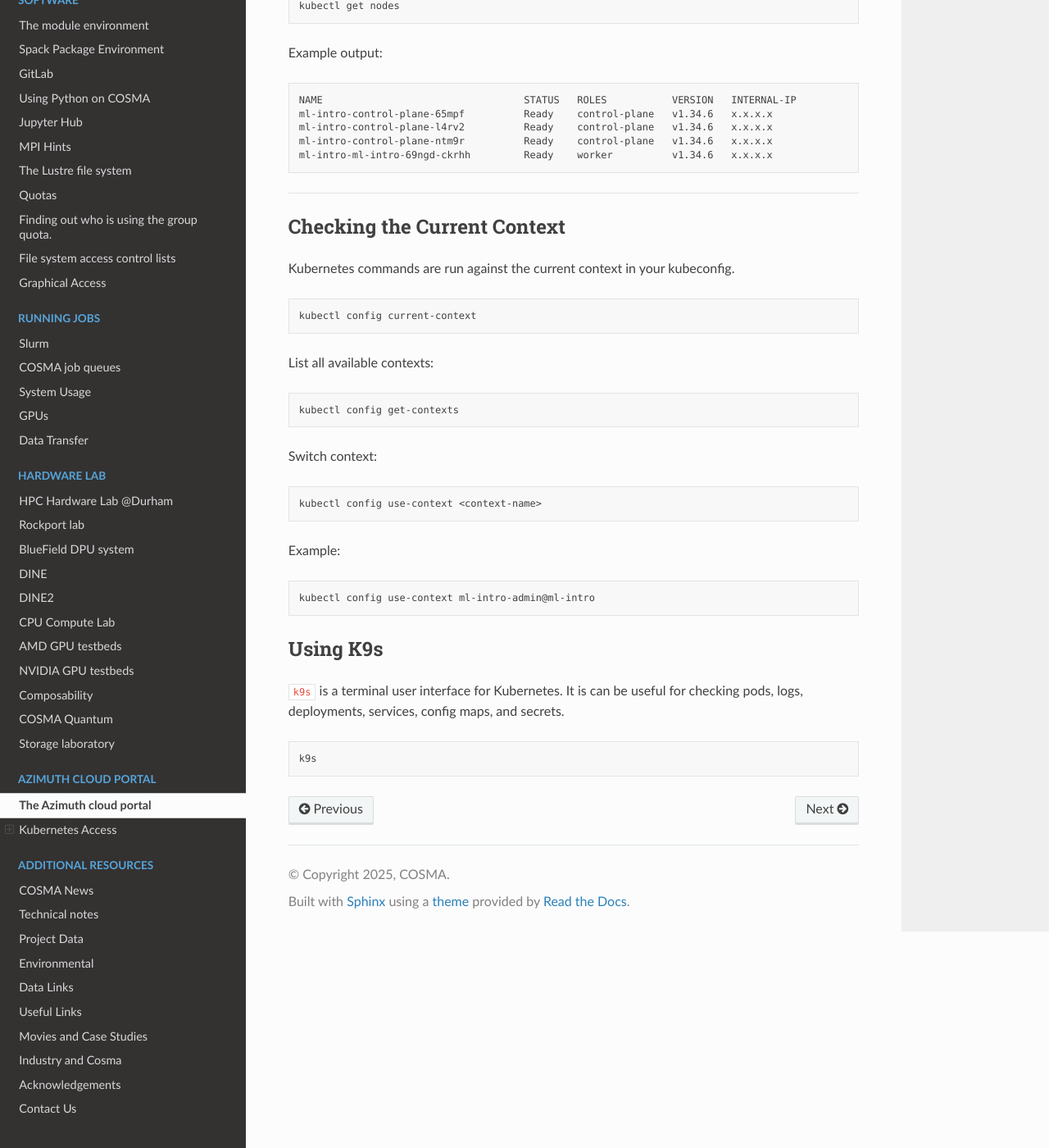
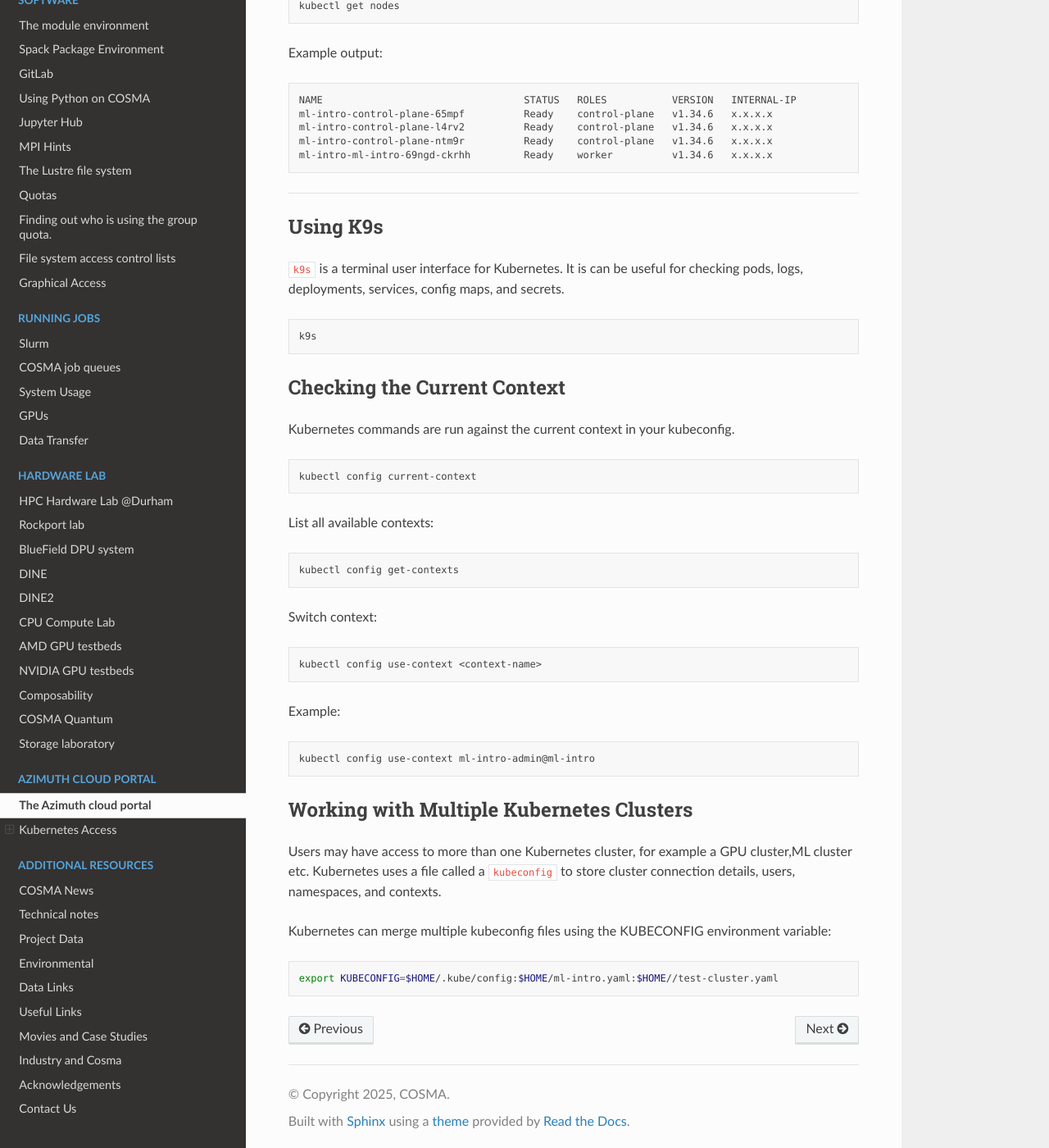
Before and after one commit to agb32/cosmadoc, a Sphinx documentation site: the page built from docs/source/azimuth/index.md, in a window 1280 px wide and 1400 px high, scrolled down 824 px. Shown: the whole window at 82% size. Built offline with Sphinx 7.4.7 and the Read the Docs theme 3.1.0, drawn with Linux system fonts in a browser that asks for light colours.

Commit message:
add multiple kubernetes cluster merging

````diff
--- a/docs/source/azimuth/index.md
+++ b/docs/source/azimuth/index.md
@@ -44,6 +44,13 @@ ml-intro-ml-intro-69ngd-ckrhh         Ready    worker          v1.34.6   x.x.x.x
 
 ---
 
+## Using K9s
+
+`k9s` is a terminal user interface for Kubernetes. It is can be useful for checking pods, logs, deployments, services, config maps, and secrets.
+
+```bash
+k9s
+```
 ## Checking the Current Context
 
 Kubernetes commands are run against the current context in your kubeconfig.
@@ -70,11 +77,12 @@ Example:
 kubectl config use-context ml-intro-admin@ml-intro
 ```
 
+## Working with Multiple Kubernetes Clusters
 
-## Using K9s
+Users may have access to more than one Kubernetes cluster, for example a GPU cluster,ML cluster etc. Kubernetes uses a file called a `kubeconfig` to store cluster connection details, users, namespaces, and contexts.
 
-`k9s` is a terminal user interface for Kubernetes. It is can be useful for checking pods, logs, deployments, services, config maps, and secrets.
+Kubernetes can merge multiple kubeconfig files using the KUBECONFIG environment variable:
 
 ```bash
-k9s
+export KUBECONFIG=$HOME/.kube/config:$HOME/ml-intro.yaml:$HOME//test-cluster.yaml
 ```
````
